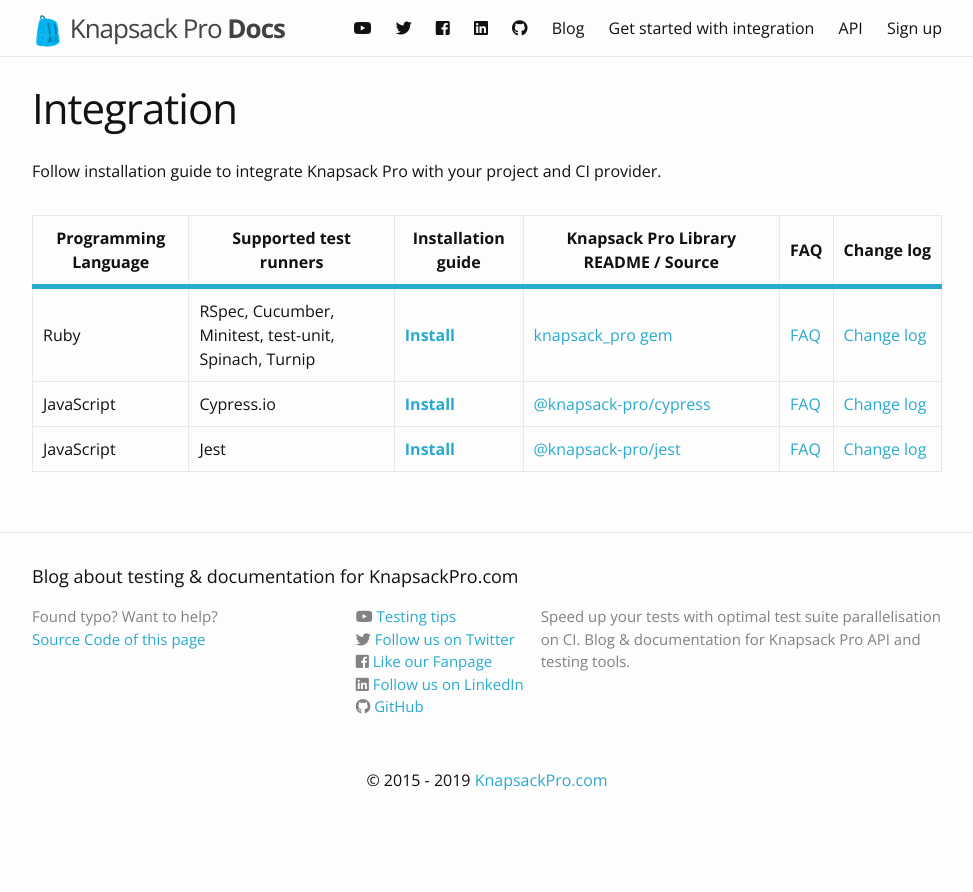
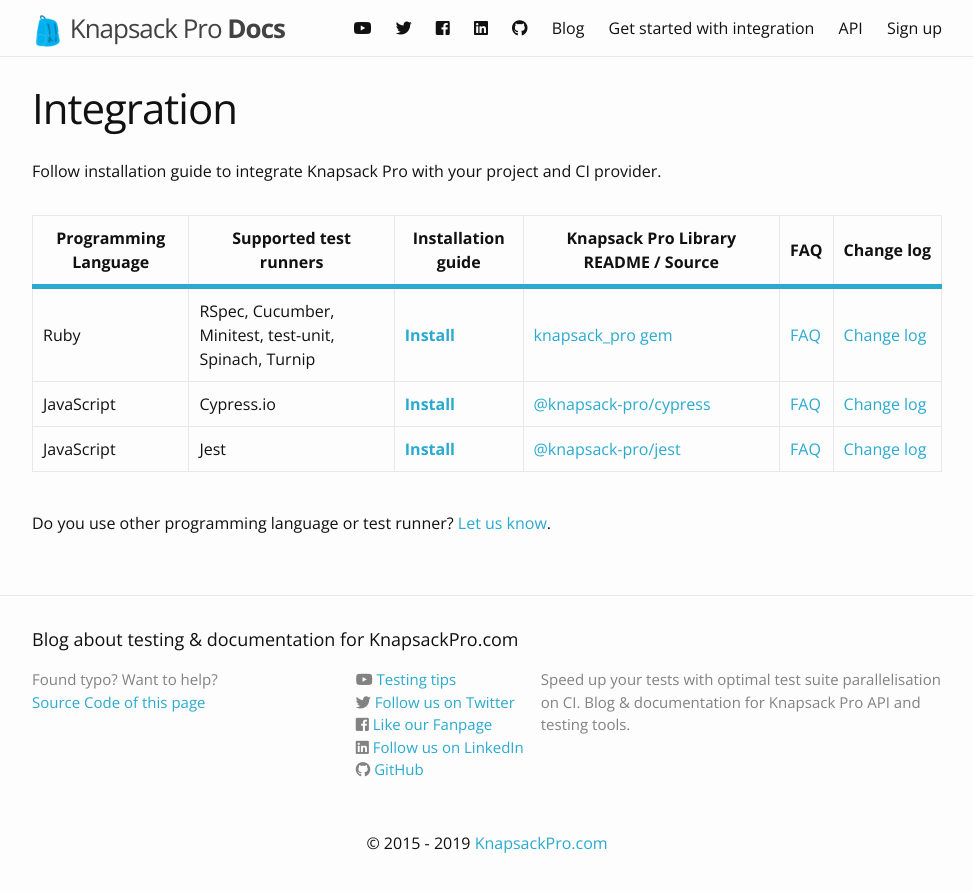
Before and after one commit to KnapsackPro/docs.knapsackpro.com, a Jekyll site: the page built from integration.md, in a window 1280 px wide. Shown: the top 892 px of the page, without its empty margins (153-1126 px from the left). Built offline with Jekyll 4.4.1, drawn with Linux system fonts in a browser that asks for light colours; nearby versions of some CDN libraries.

Commit message:
Link to poll about other test runners

```diff
--- a/integration.md
+++ b/integration.md
@@ -40,3 +40,9 @@ permalink: /integration/
     <td><a href="https://github.com/KnapsackPro/knapsack-pro-jest/blob/master/CHANGELOG.md#change-log">Change log</a></td>
   </tr>
 </table>
+
+<br>
+
+<p>
+Do you use other programming language or test runner? <a href="https://docs.google.com/forms/d/e/1FAIpQLSe7Z6k__VczmRMmXykjA5i2MVEA3nEJ90gbiIeCRjecWhPOig/viewform?hl=en" rel="nofollow">Let us know</a>.
+</p>
```
